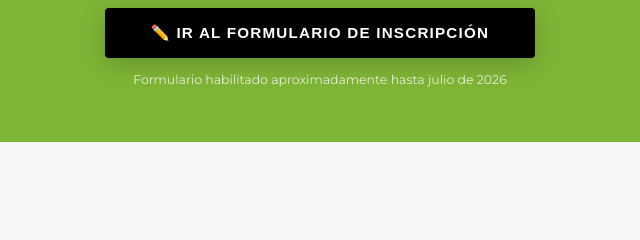
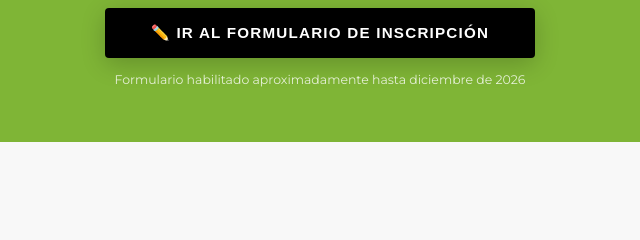
Before and after one commit to AEV2026/areandina-grado-costo, a plain HTML site: page index.html in a window 1280 px wide. Shown: the part 4803-5043 px from the top of the page, 320-960 px from the left. Drawn offline with Linux system fonts and the light colour scheme; no server answers.

Commit message:
Update registration form availability date

```diff
--- a/index.html
+++ b/index.html
@@ -248,7 +248,7 @@
     <div class="cta-title">¿Listo para inscribirte?</div>
     <p class="cta-sub">Revisa la oferta, elige tu opción y completa el formulario. Los cupos son limitados y se asignan al realizar el pago.</p>
     <button class="btn-cta" onclick="window.open('https://forms.gle/tsRJm3g5TKqAmvCn7','_blank')">✏️ Ir al formulario de inscripción</button>
-    <p class="cta-note">Formulario habilitado aproximadamente hasta julio de 2026</p>
+    <p class="cta-note">Formulario habilitado aproximadamente hasta diciembre de 2026</p>
   </div>
 </main>
 
```
